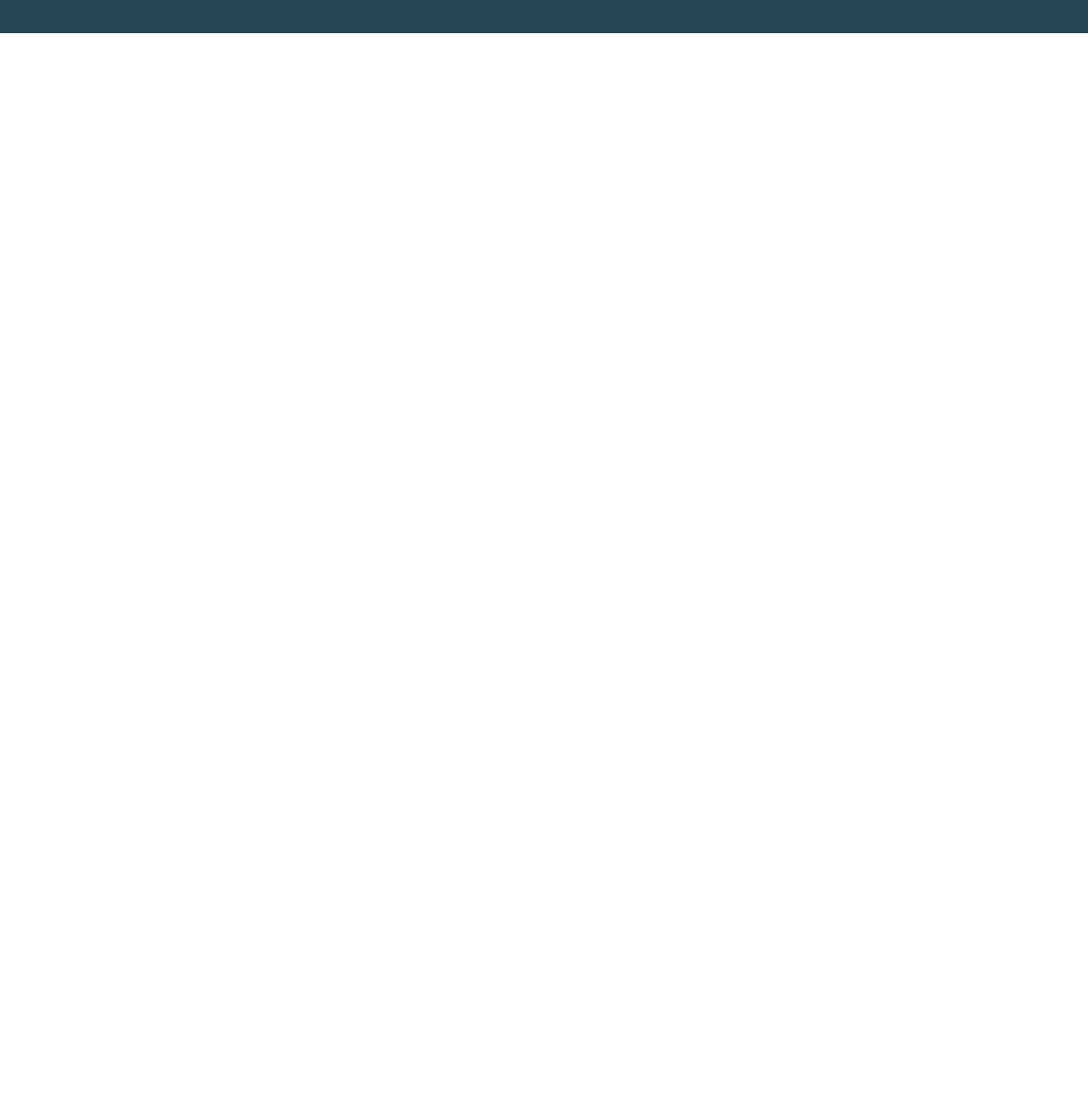
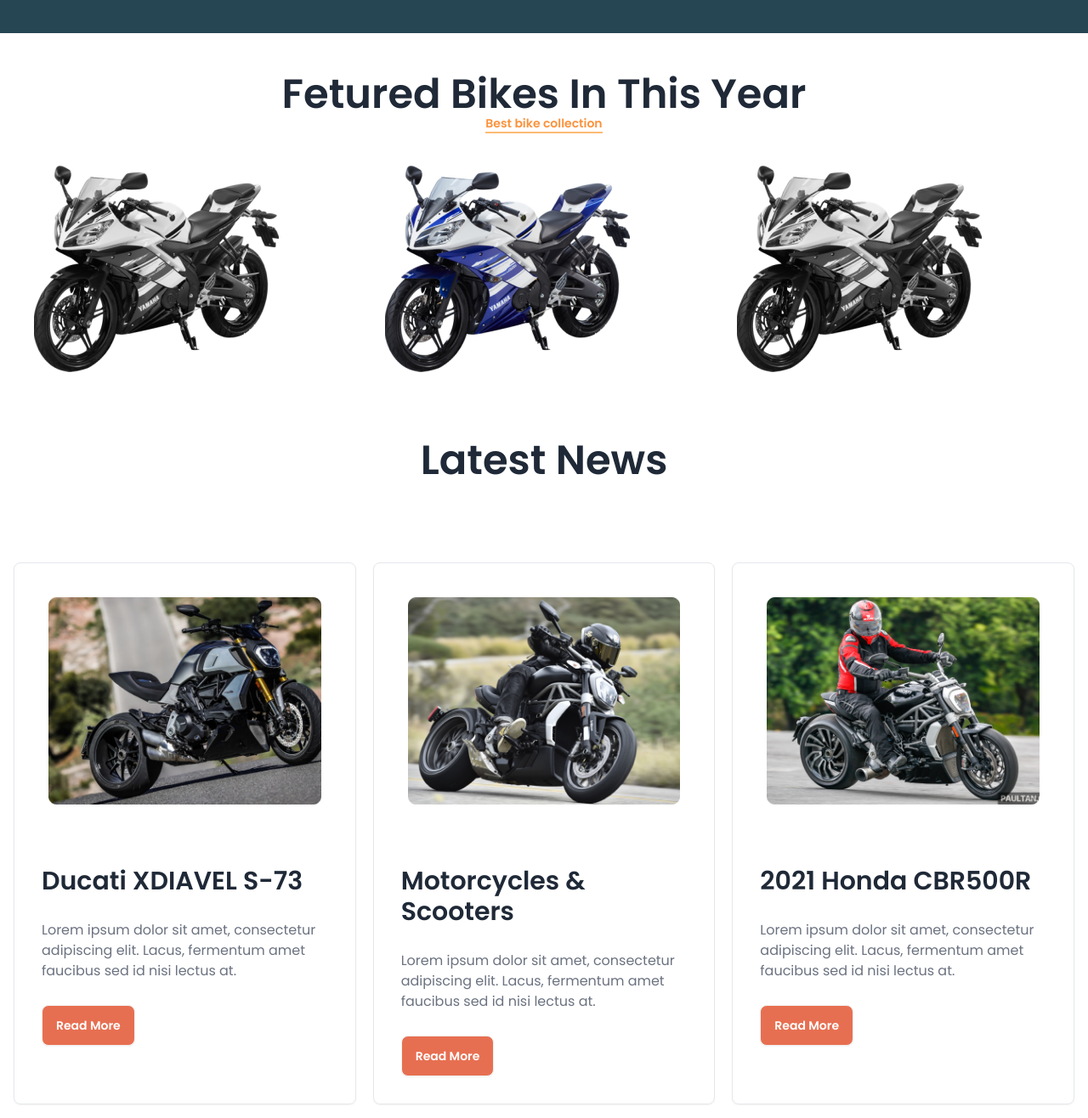
Before and after one commit to Rakib-Hasan1/biker-zone-with-daisyUI, a plain HTML site: page index.html in a window 1280 px wide. Shown: the part 620-1936 px from the top of the page at 85% size. Before the commit the page ends 800 px from the top, so only its background shows below. Drawn offline with nearby package versions, Linux system fonts and the light colour scheme.

Commit message:
added more content

```diff
--- a/index.html
+++ b/index.html
@@ -111,9 +111,80 @@
     </header>
   </section>
 
-    <main></main>
+  <!-- featured section -->
+<section class="container mx-auto my-12">
+  <div class="text-center">
+    <h1 class="font-semibold text-5xl">Fetured Bikes In This Year</h1>
+    <p class="font-semibold text-sm text-orange-400"><span class="border-b-2 border-orange-300 ">Best bike collection</span></p>
+  </div>
+  <div class="pl-10 grid grid-cols-1 gap-y-6 md:grid-cols-2 lg:grid-cols-3 my-10 place-content-center">
+    <div>
+      <div><img class="grayscale" alt="Black and White Image" src="images/others/feature-bike.png" alt=""></div>
+    </div>
+    <div>
+      <div><img src="images/others/feature-bike.png" alt=""></div>
+    </div>
+    <div>
+      <div><img class="grayscale" alt="Black and White Image" src="images/others/feature-bike.png" alt=""></div>
+    </div>
+  </div>
+</section>
 
-    <section></section>
+
+
+
+<div><h1 class="text-center my-20 font-semibold text-5xl">Latest News</h1></div>
+<!-- news section -->
+<section class="p-4 container mx-auto grid grid-cols-1 md:grid-cols-2 lg:grid-cols-3 gap-5">
+
+
+
+  <div class="rounded-lg border shadow-sm">
+    <figure class="p-10">
+      <img
+        src="images/others/latest1.png"
+        alt="Bike and description" class="w-full"/>
+    </figure>
+    <div class="card-body space-y-5 ">
+      <h2 class="card-title font-semibold text-3xl">Ducati XDIAVEL S-73</h2>
+      <p class="text-gray-500">Lorem ipsum dolor sit amet, consectetur adipiscing elit. Lacus, fermentum amet faucibus sed id nisi lectus at.</p>
+      <div class="card-actions">
+        <button class="btn bg-bike-primary text-white hover:bg-white hover:text-orange-500 hover:border hover:border-orange-400">Read More</button>
+      </div>
+    </div>
+  </div>
+  <div class="rounded-lg border shadow-sm">
+    <figure class="p-10">
+      <img
+        src="images/others/latest2.png"
+        alt="Bike and description" class="w-full"/>
+    </figure>
+    <div class="card-body space-y-5 ">
+      <h2 class="card-title font-semibold text-3xl">Motorcycles & Scooters</h2>
+      <p class="text-gray-500">Lorem ipsum dolor sit amet, consectetur adipiscing elit. Lacus, fermentum amet faucibus sed id nisi lectus at.</p>
+      <div class="card-actions">
+        <button class="btn bg-bike-primary text-white hover:bg-white hover:text-orange-500 hover:border hover:border-orange-400">Read More</button>
+      </div>
+    </div>
+  </div>
+  <div class="rounded-lg border shadow-sm">
+    <figure class="p-10">
+      <img
+        src="images/others/latest3.png"
+        alt="Bike and description" class="w-full"/>
+    </figure>
+    <div class="card-body space-y-5 ">
+      <h2 class="card-title font-semibold text-3xl">2021 Honda CBR500R</h2>
+      <p class="text-gray-500">Lorem ipsum dolor sit amet, consectetur adipiscing elit. Lacus, fermentum amet faucibus sed id nisi lectus at.</p>
+      <div class="card-actions">
+        <button class="btn bg-bike-primary text-white hover:bg-white hover:text-orange-500 hover:border hover:border-orange-400">Read More</button>
+      </div>
+    </div>
+  </div>
+
+</section>
+
+
 
     <footer></footer>
   </body>
```
